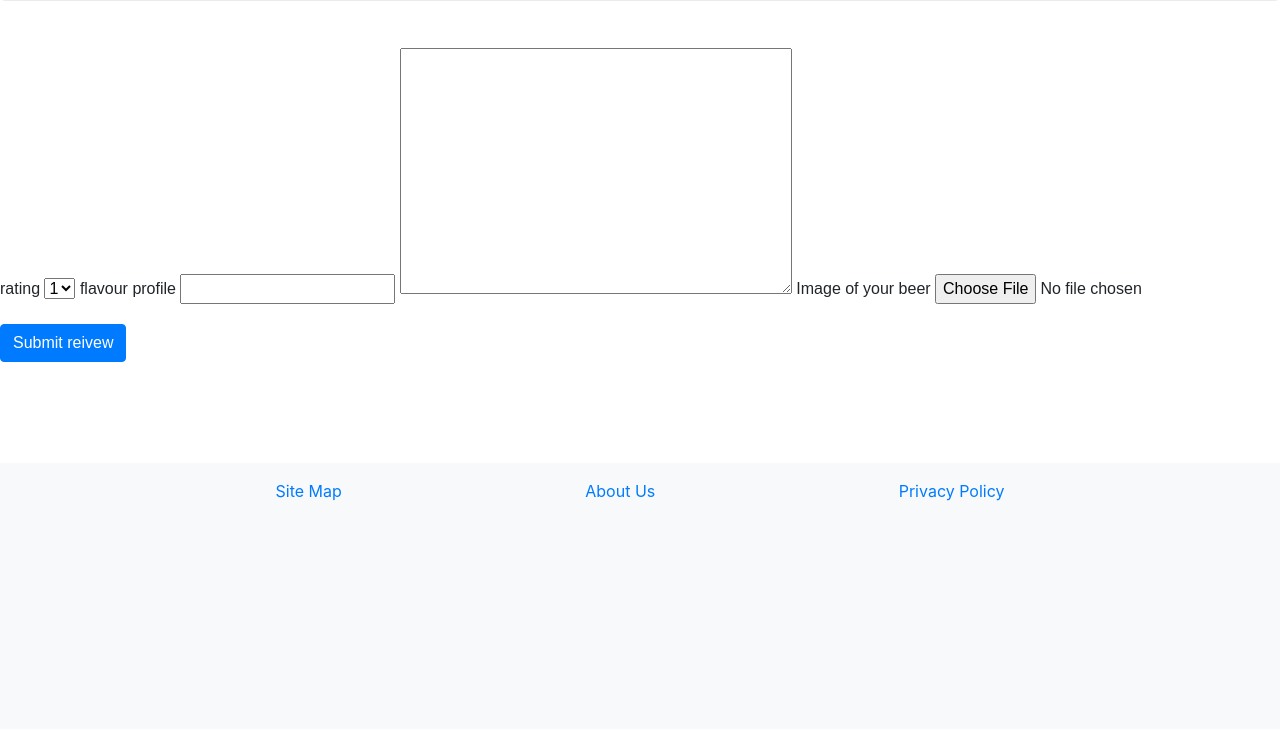
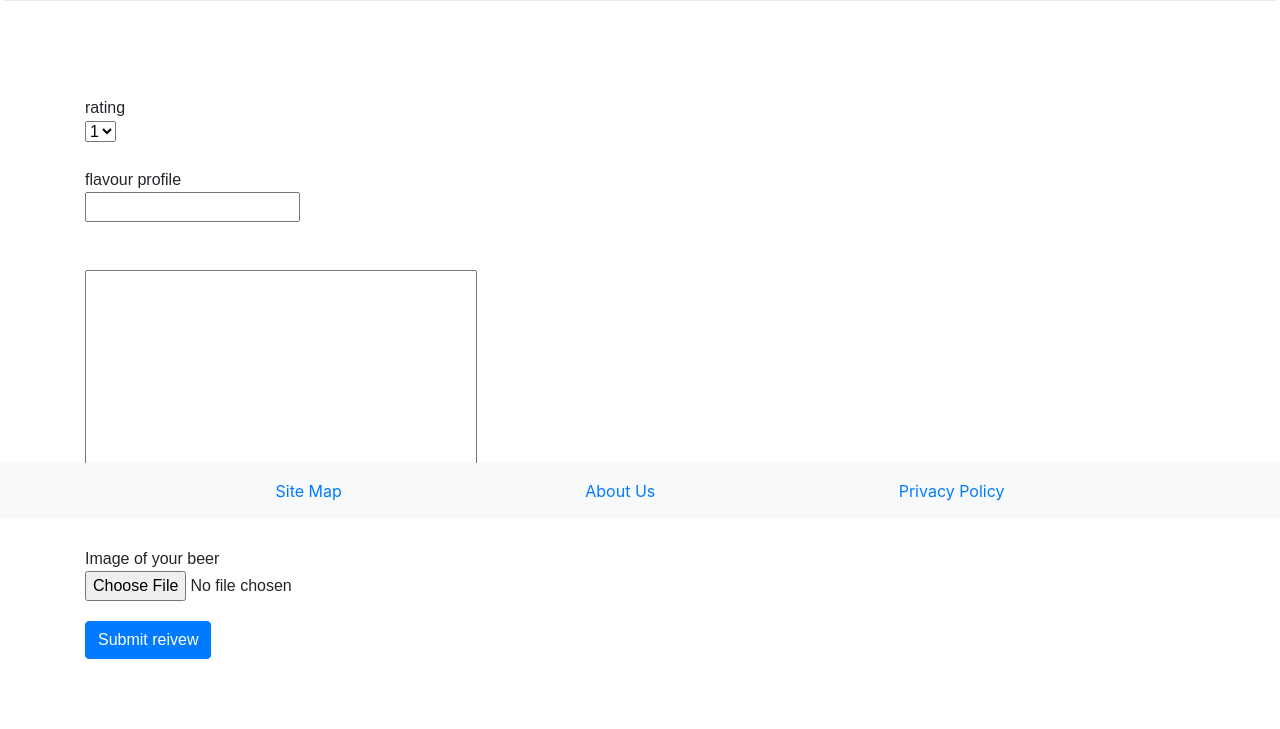
Before and after one commit to David132639/draughtcraft, a Django app: template templates/dac/add_review.html in a window 1280 px wide. Shown: the part 281-1010 px from the top of the page. Before the commit the page ends 782 px from the top, so only its background shows below. Run offline with Django 3.2, Linux system fonts and the light colour scheme; the template is opened without the code that fills it: values that come from a table or form of the project are taken from there, others are empty; some libraries are stand-ins or nearby versions.

Commit message:
Changed all containers to NOT fluid

```diff
--- a/templates/dac/about.html
+++ b/templates/dac/about.html
@@ -11,7 +11,7 @@
 
 
 
-<div class="container-fluid">
+<div class="container ">
 
 
 <div class="row justify-content-center">
--- a/templates/dac/add_review.html
+++ b/templates/dac/add_review.html
@@ -18,28 +18,32 @@
 
 
 
-	<div class="container-fluid">
+	<div class="container ">
 		<div class="form-group column ui-widget">
 
 			<!--change the displayed image when the user updates the image-->
 
 			<div class="row">
+				<div class="col-md-12">
 					<img id="displayImg" class="profile_image" src="">
 				</div>
+			</div>
 			<div class="row">
+				<div class="col-md-12">
 					<form  id="beer_review_form" method="post" action="{% url 'beer_add_review' beer.slug %}" enctype="multipart/form-data">
 						{% csrf_token %}
 						{% for hidden in form.hidden_fields %}
 							{{ hidden }}
 						{% endfor %}
 						{% for field in form.visible_fields %}
-						{{ field.errors }}
-						{{ field.help_text }}
-						{{ field }}
+							{{ field.errors }}<br>
+							{{ field.help_text }}<br>
+							{{ field }}<br>
 						{% endfor %}
 						<input class="btn btn-primary" type="submit" name="submit" value="Submit reivew" />
 					</form>
 				</div>
 			</div>
 		</div>
+	</div>
 {% endblock %}
--- a/templates/dac/beer.html
+++ b/templates/dac/beer.html
@@ -7,7 +7,7 @@
 Details of {{ beer.name }}
 {% endblock %}
 {% block body_block %}
-  <div class="container-fluid">
+  <div class="container ">
     <div class="row">
       <div class="col-lg-2">
         <img class="beer_image" src="{{ MEDIA_URL }}{{ beer.image }}" alt="an image of {{ beer.name }}">
--- a/templates/dac/beer_results.html
+++ b/templates/dac/beer_results.html
@@ -1,7 +1,7 @@
 {% load staticfiles %}
 {% load dac_extras %}
 <script src="{% static 'js/reading.js' %}"></script>
-    <div class="container-fluid">
+    <div class="container ">
 
         {% for beer in beers %}
             <div class="row list_item .row-eq-height justify-content-center">
--- a/templates/dac/index.html
+++ b/templates/dac/index.html
@@ -10,7 +10,7 @@
 
 
 
-  <div class="container-fluid">
+  <div class="container ">
     <div class="row">
       <div class="col-sm-6">
         <div class="card">
--- a/templates/dac/privacy.html
+++ b/templates/dac/privacy.html
@@ -7,7 +7,7 @@
 {% endblock %}
 {% block body_block %}
 
-<div class="container-fluid">
+<div class="container ">
 
 
 <div class="column justify-content-center">
--- a/templates/dac/pub.html
+++ b/templates/dac/pub.html
@@ -9,7 +9,7 @@
 {% block body_block %}
 <script src="{% static 'map.js' %}"></script>
 
-<div class="container-fluid">
+<div class="container ">
   <div class="row">
     <div class="col-md-4">
       <img class="pub-thumbnail" src="{{ MEDIA_URL }}{{ pub.image }}" alt="an image of {{ pub.name }}">
--- a/templates/dac/review_list.html
+++ b/templates/dac/review_list.html
@@ -16,7 +16,7 @@
 
 
 
-<div class="container-fluid">
+<div class="container ">
 <!-- catch if the user manually enters review url with no reviews -->
 {% if reviews|length == 0 %}
 
--- a/templates/dac/search_results.html
+++ b/templates/dac/search_results.html
@@ -7,7 +7,7 @@
 	Search results for &nbsp;<em>{{ query }}</em>
 {% endblock %}
 {% block body_block %}
-<div class="container-fluid">
+<div class="container ">
   <h2>Beers</h2>
     {% include "dac/beer_results.html" with beers=beers %}
     <h2>Pubs</h2>
--- a/templates/dac/sitemap.html
+++ b/templates/dac/sitemap.html
@@ -10,7 +10,7 @@
 
 
 
-<div class="container-fluid">
+<div class="container ">
 	<ul>
 		<li><a href="{% url 'index' %}">Home</a></li>
 		<li><a href="{% url 'beers' %}">Beers</a></li>
--- a/templates/dac/userProfile.html
+++ b/templates/dac/userProfile.html
@@ -10,7 +10,7 @@
 <script src="{% static 'js/auto.js' %}"></script>
 <script src="{% static 'js/changeDisplayImage.js' %}"></script>
 	<!--needs some sort of menu thing to see the reviews the user has and stuff on this page somewhere-->
-	<div class="container-fluid">
+	<div class="container ">
 		<div class="row">
 			<div class="col-md-12">
 				<div class="col-md-8">
--- a/templates/registration/logout.html
+++ b/templates/registration/logout.html
@@ -6,5 +6,5 @@
 	Logged out
 {% endblock %}
 {% block body_block %}
-<p>You are now logged out.</p>
+<p class="message">You are now logged out.</p>
 {% endblock %}
--- a/templates/registration/registration_complete.html
+++ b/templates/registration/registration_complete.html
@@ -3,7 +3,7 @@
 	Registration
 {% endblock %}
 {% block jumbo_block %}
-	Registration Complete
+	<p class="message\">Registration Complete</p>
 {% endblock %}
 {% block body_block %}
 {% endblock %}
--- a/templates/registration/registration_form.html
+++ b/templates/registration/registration_form.html
@@ -3,10 +3,10 @@
 	Registration
 {% endblock %}
 {% block jumbo_block %}
-	Registration here
+	Register here
 {% endblock %}
 {% block body_block %}
-<div class="container-fluid">
+<div class="container ">
 
 	<form method="post" action=".">
 		{% csrf_token %}
```
Lines whose indentation alone changed are shown as unchanged.
